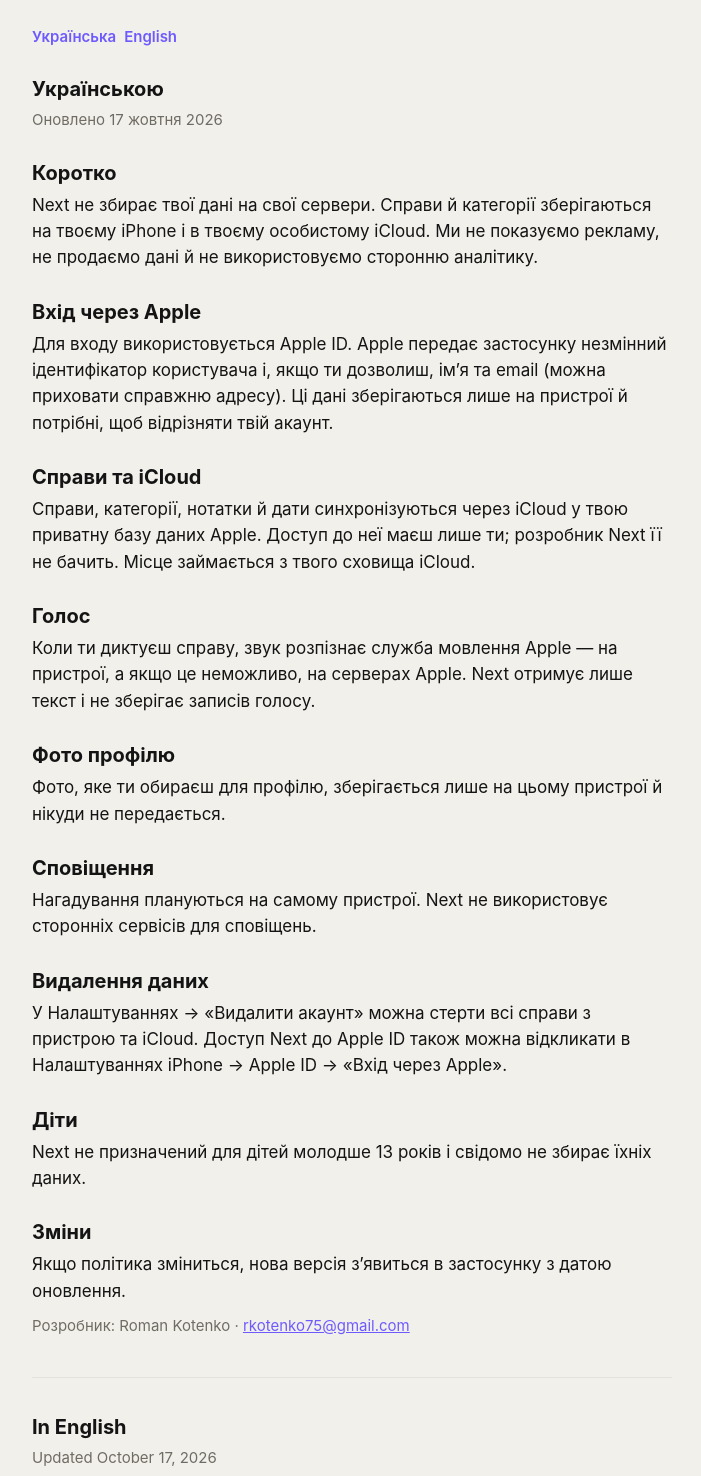
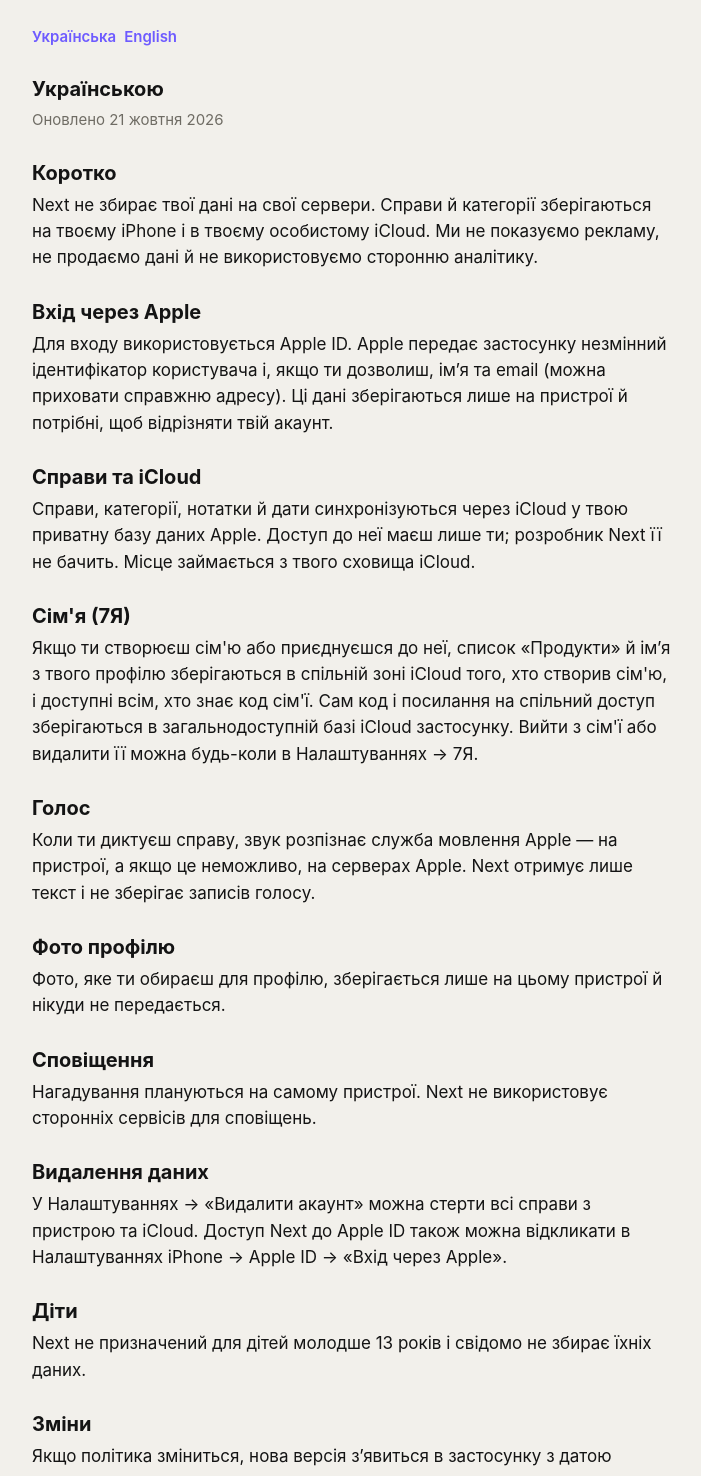
Before and after one commit to hyjtjb922c-droid/next-app, a plain HTML site: page privacy.html in a window 1280 px wide. Shown: the part 121-1597 px from the top of the page, without its empty margins (288-989 px from the left). Drawn offline with Linux system fonts and the light colour scheme.

Commit message:
Family (7Я): privacy policy and support

```diff
--- a/privacy.html
+++ b/privacy.html
@@ -29,10 +29,11 @@
 <header><div class="logo">N<span>.</span></div><h1>Next — Політика конфіденційності · Privacy Policy</h1></header>
 <nav class="lang"><a href="#uk">Українська</a><a href="#en">English</a></nav><section id="uk" lang="uk">
 <h2>Українською</h2>
-<p class="muted">Оновлено 17 жовтня 2026</p>
+<p class="muted">Оновлено 21 жовтня 2026</p>
 <h2>Коротко</h2><p>Next не збирає твої дані на свої сервери. Справи й категорії зберігаються на твоєму iPhone і в твоєму особистому iCloud. Ми не показуємо рекламу, не продаємо дані й не використовуємо сторонню аналітику.</p>
 <h2>Вхід через Apple</h2><p>Для входу використовується Apple ID. Apple передає застосунку незмінний ідентифікатор користувача і, якщо ти дозволиш, імʼя та email (можна приховати справжню адресу). Ці дані зберігаються лише на пристрої й потрібні, щоб відрізняти твій акаунт.</p>
 <h2>Справи та iCloud</h2><p>Справи, категорії, нотатки й дати синхронізуються через iCloud у твою приватну базу даних Apple. Доступ до неї маєш лише ти; розробник Next її не бачить. Місце займається з твого сховища iCloud.</p>
+<h2>Сім&#x27;я (7Я)</h2><p>Якщо ти створюєш сім&#x27;ю або приєднуєшся до неї, список «Продукти» й імʼя з твого профілю зберігаються в спільній зоні iCloud того, хто створив сім&#x27;ю, і доступні всім, хто знає код сім&#x27;ї. Сам код і посилання на спільний доступ зберігаються в загальнодоступній базі iCloud застосунку. Вийти з сім&#x27;ї або видалити її можна будь-коли в Налаштуваннях → 7Я.</p>
 <h2>Голос</h2><p>Коли ти диктуєш справу, звук розпізнає служба мовлення Apple — на пристрої, а якщо це неможливо, на серверах Apple. Next отримує лише текст і не зберігає записів голосу.</p>
 <h2>Фото профілю</h2><p>Фото, яке ти обираєш для профілю, зберігається лише на цьому пристрої й нікуди не передається.</p>
 <h2>Сповіщення</h2><p>Нагадування плануються на самому пристрої. Next не використовує сторонніх сервісів для сповіщень.</p>
@@ -42,10 +43,11 @@
 <p class="muted">Розробник: Roman Kotenko · <a href="mailto:rkotenko75@gmail.com">rkotenko75@gmail.com</a></p>
 </section><section id="en" lang="en">
 <h2>In English</h2>
-<p class="muted">Updated October 17, 2026</p>
+<p class="muted">Updated October 21, 2026</p>
 <h2>In short</h2><p>Next doesn’t collect your data on its own servers. Tasks and categories are stored on your iPhone and in your personal iCloud. We don’t show ads, sell data or use third-party analytics.</p>
 <h2>Sign in with Apple</h2><p>You sign in with your Apple ID. Apple gives the app a permanent user identifier and, if you allow it, your name and email (you can hide your real address). This data is stored only on the device and is used to tell your account apart.</p>
 <h2>Tasks and iCloud</h2><p>Tasks, categories, notes and dates sync through iCloud to your private Apple database. Only you have access to it; the developer of Next can’t see it. It uses space in your iCloud storage.</p>
+<h2>Family</h2><p>If you create or join a family, the Groceries list and the name from your profile are stored in a shared iCloud zone of the person who created the family and are available to everyone who knows the family code. The code and the sharing link are stored in the app’s public iCloud database. You can leave or delete the family at any time in Settings → Family.</p>
 <h2>Voice</h2><p>When you dictate a task, Apple’s speech service recognizes the audio — on the device, or on Apple’s servers when that isn’t possible. Next receives only the text and keeps no voice recordings.</p>
 <h2>Profile photo</h2><p>The photo you choose for your profile is stored only on this device and isn’t sent anywhere.</p>
 <h2>Notifications</h2><p>Reminders are scheduled on the device itself. Next uses no third-party notification services.</p>
```
Also changed, not shown: support.html (+2 -0 lines).
